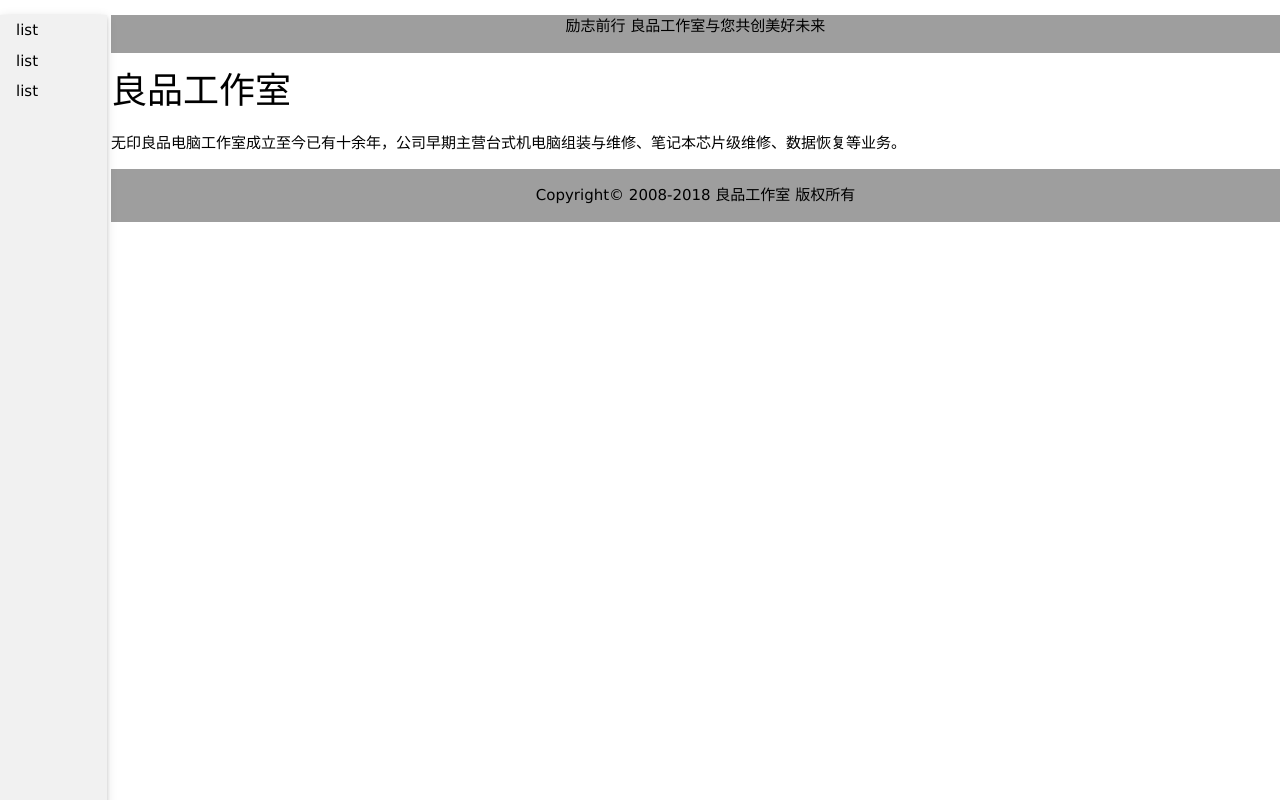
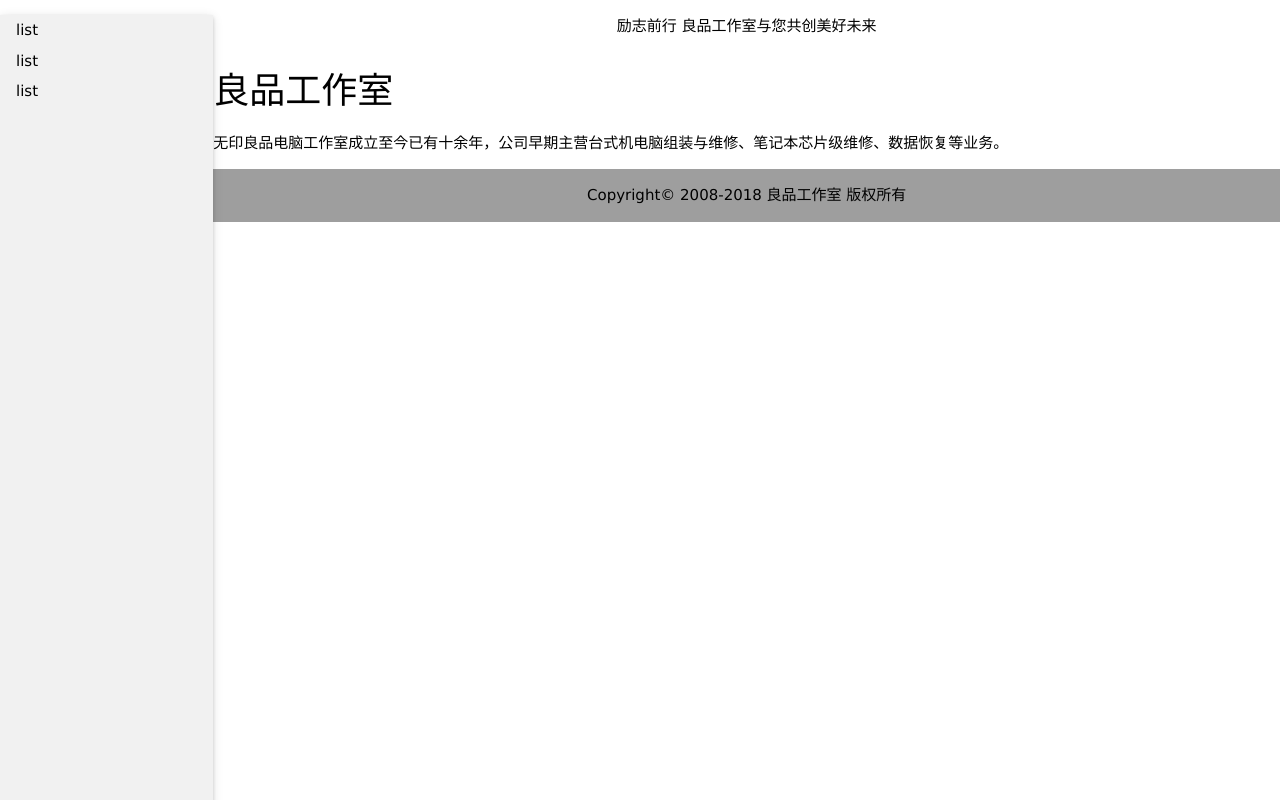
Before and after one commit to panshaogui/panshaogui.github.io, a plain HTML site: page index.html in a window 1280 px wide. Drawn offline with Linux system fonts and the light colour scheme.

Commit message:
sidenav is added to s2

```diff
--- a/index.html
+++ b/index.html
@@ -11,17 +11,17 @@
 		<link rel="stylesheet" type="text/css" href="./w3.css" />
 	</head>
 	<body>
-		<nav class="w3-sidenav w3-collapse w3-light-grey w3-card-2 w3-animate-left w3-col s1" style="display:none">
-		<a href="javascript:void(0)" onclick="w3_close()" class="w3-closenav w3-small w3-hide-large">关闭  &times;</a>
+		<nav class="w3-sidenav w3-collapse w3-light-grey w3-card-2 w3-animate-left w3-col s2" style="display:none">
+		<a href="javascript:void(0)" onclick="w3_close()" class="w3-closenav w3-small w3-hide-large w3-right">关闭  &times;</a>
 		<a href="#">list</a>
 		<a href="#">list</a>
 		<a href="#">list</a>
 		</nav>
 
 
-		<div id="container" class="w3-main"  style="margin-left:8.66666%">
+		<div id="container" class="w3-main"  style="margin-left:16.66666%">
 
-		<div id="top" class="w3-row w3-grey">
+		<div id="top" class="w3-row">
 		<p class="w3-center">励志前行 良品工作室与您共创美好未来</p>
 		<span class="w3-opennav w3-xlarge w3-hide-large" onclick="w3_open()">&#9776;</span>
 		</div>
```
